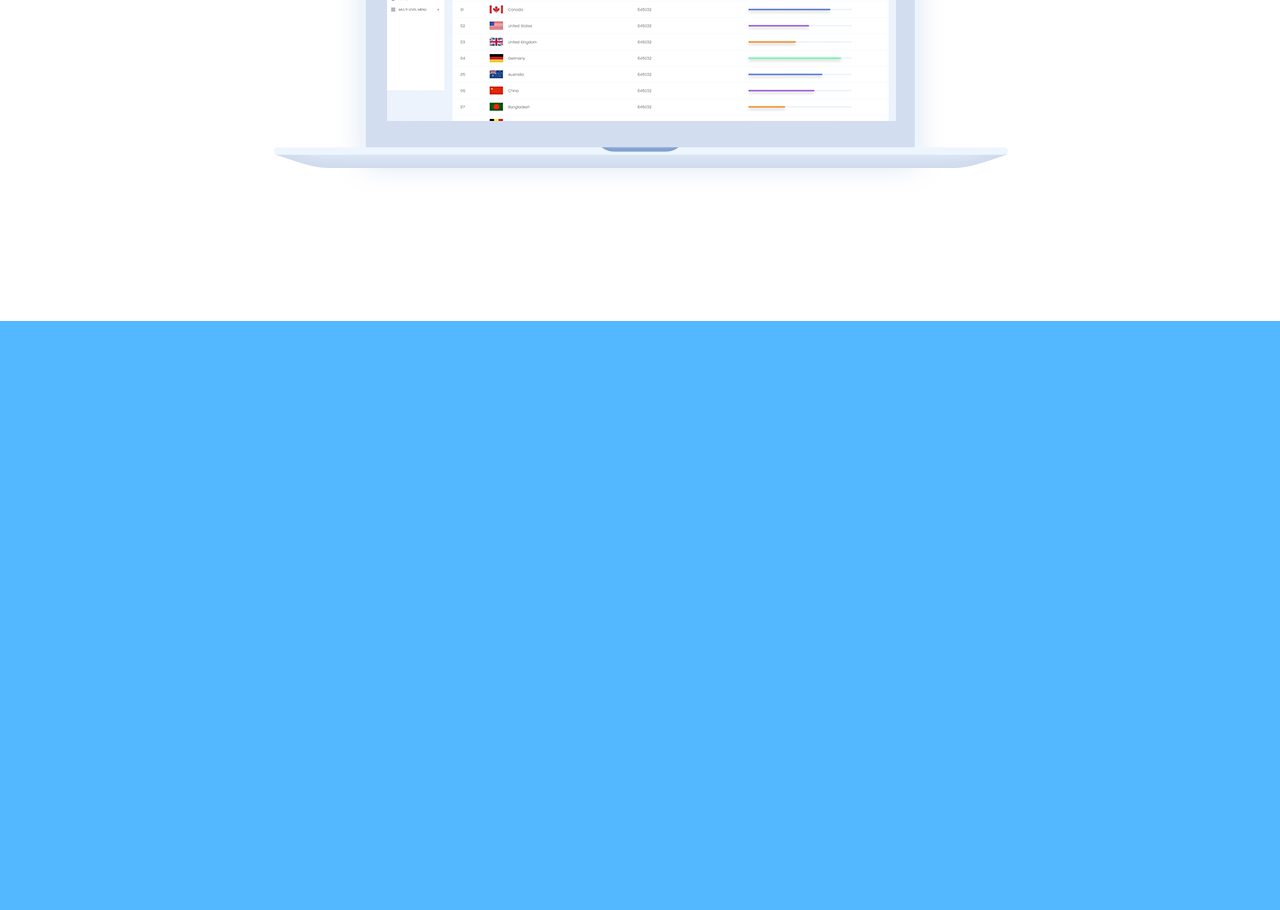
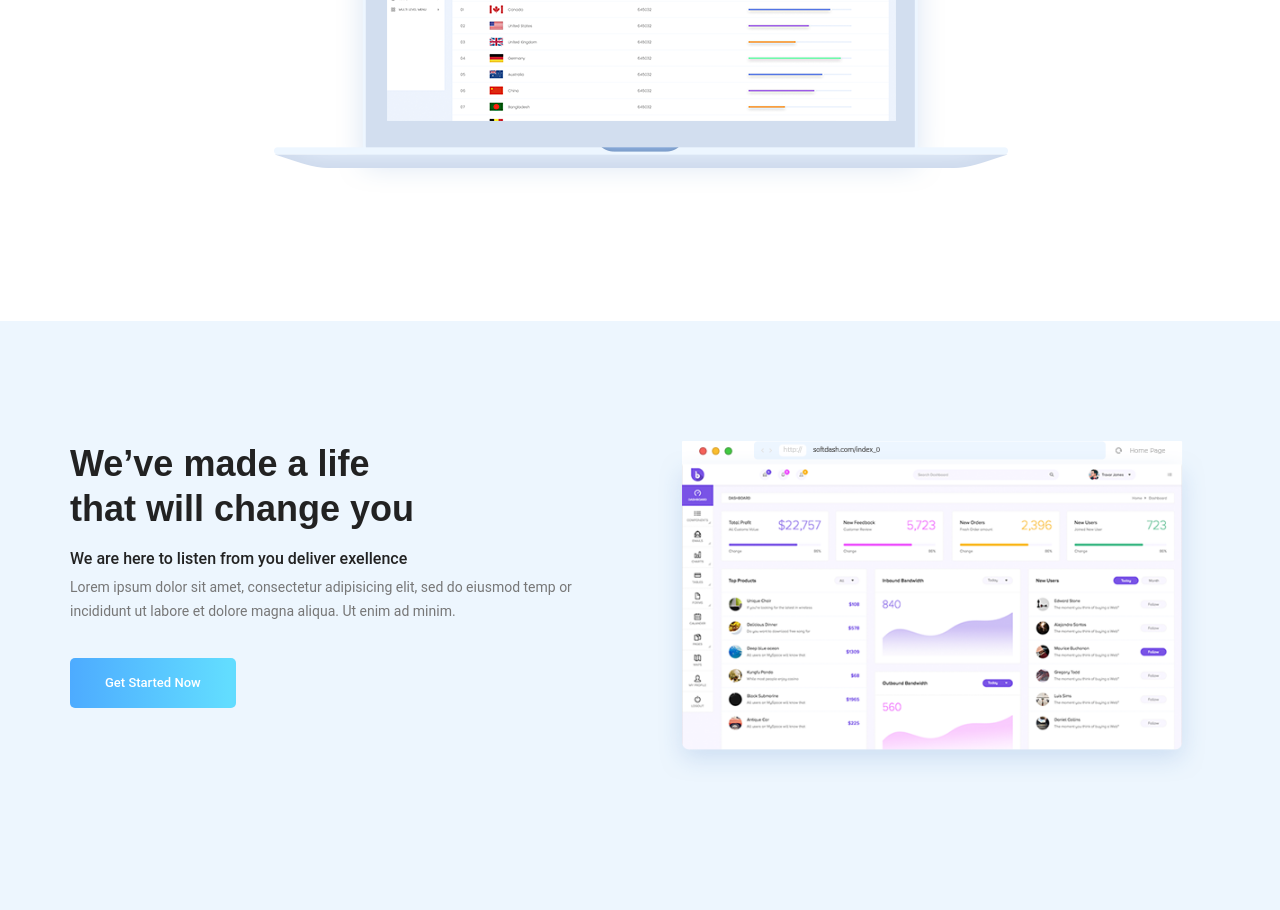
Before and after one commit to SaidRafili/CSS-Project, a plain HTML site: page fullwebsite4/index.html in a window 1280 px wide. Shown: the part 2739-3649 px from the top of the page. Before the commit the page ends 3060 px from the top, so only its background shows below. Drawn offline with Linux system fonts and the light colour scheme.

Commit message:
fifthpage

```diff
--- a/fullwebsite4/css/styles.css
+++ b/fullwebsite4/css/styles.css
@@ -446,3 +446,76 @@ header nav button:hover{
     padding-left: 201.5px;
     padding-right: 201.5px;
 }
+
+/*~~~~~~~~~~~~~~~~~Fifth Page~~~~~~~~~~~~~~~~*/
+
+.fifthpage{
+    padding-top: 120px;
+    padding-bottom: 120px;
+    background-color: var(--lightblue);
+    display: flex;
+    justify-content: center;
+}
+
+.fifthpage__total{
+    width: var(--websitesize);
+}
+
+.fifthpage__text{
+    float: left;
+}
+
+.fifthpage__text h3{
+    color: #222;
+    line-height: 45px;
+    font-size: 36px;
+    font-family: "Heebo",sans-serif;
+    font-weight: bold;
+    margin-bottom: 20px;
+}
+
+.fifthpage__text h6{
+    color: #222;
+    font-size: 16px;
+    font-weight: 500;
+    font-family: var(--roboto);
+    margin-bottom: 8px;
+}
+
+.fifthpage__text p{
+    font-size: 14px;
+    font-family: "Roboto",sans-serif;
+    line-height: 24px;
+    color: #777;
+    margin-bottom: 0;
+    max-width: 570px;
+    margin: auto;
+}
+
+.fifthpage__text a{
+    margin-top: 35px;
+    text-decoration: none;
+    display: inline-block;
+    background-image: linear-gradient(to right,#4dabff 0%,#62ddff 48%,#4dabff 100%);
+    background-size: 200% auto;
+    padding: 0 35px;
+    color: #fff;
+    font-family: "Roboto",sans-serif;
+    font-size: 13px;
+    font-weight: 500;
+    line-height: 50px;
+    border-radius: 5px;
+    outline: none!important;
+    box-shadow: none!important;
+    text-align: center;
+    cursor: pointer;
+    transition: all 300ms linear 0s;
+}
+
+.fifthpage__image{
+    float: right;
+}
+
+.fifthpage__image img{
+    width: 555px;
+}
--- a/fullwebsite4/index.html
+++ b/fullwebsite4/index.html
@@ -120,5 +120,27 @@
         </div>
     </div>
 
+    <!--~~~~~~~~~~~~~~~~~Fifth Page~~~~~~~~~~~~~~~~-->
+    <div class="fifthpage">
+        <div class="fifthpage__total">
+            <div class="fifthpage__text">
+                <h3>
+                    We’ve made a life
+                    <br>
+                    that will change you
+                </h3>
+                <h6>
+                    We are here to listen from you deliver exellence
+                </h6>
+                <p>
+                    Lorem ipsum dolor sit amet, consectetur adipisicing elit, sed do eiusmod temp or <br>
+                    incididunt ut labore et dolore magna aliqua. Ut enim ad minim.
+                </p>
+                <a href="#">Get Started Now</a>
+            </div>
+            <div class="fifthpage__image"><img src="images/fifth.webp" alt=""></div>
+        </div>
+    </div>
+
 </body>
 </html>
```
Also changed, not shown: fullwebsite4/images/fifth.webp (added).
